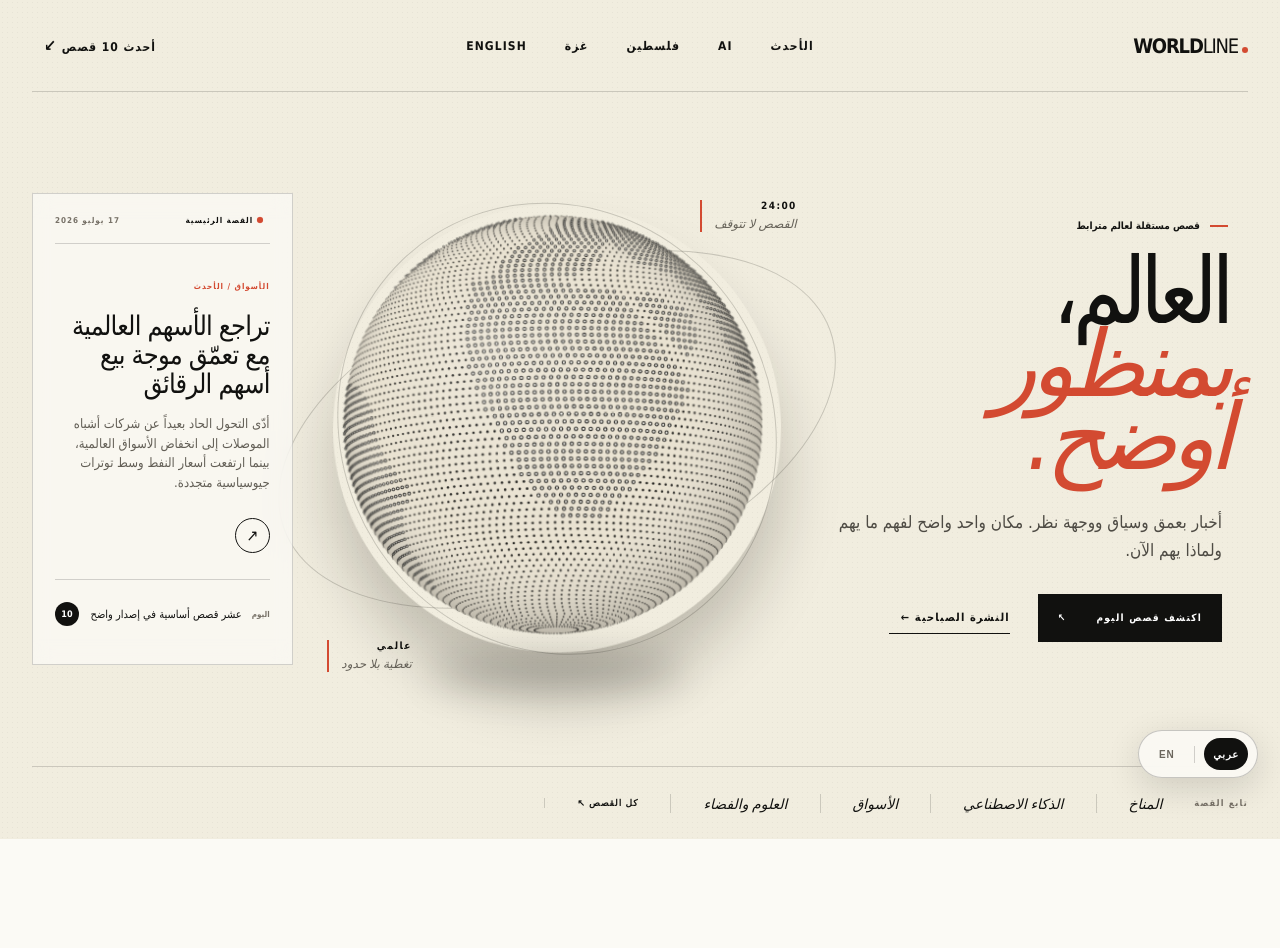
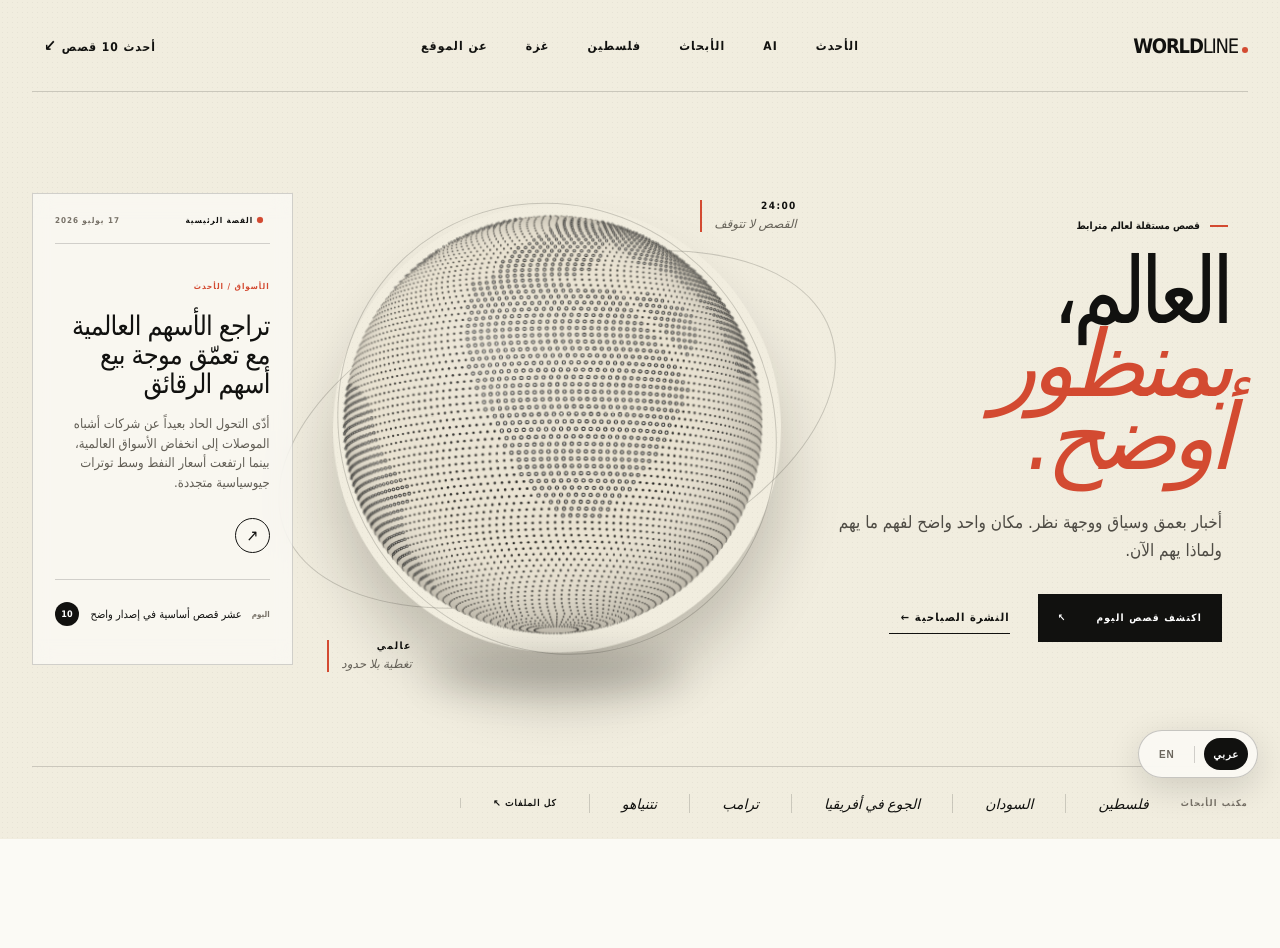
Before and after one commit to YYHomr/openworld, a Next.js app: page /ar in a window 1280 px wide. Shown: the top 948 px of the page. Built offline with nearby package versions, Linux system fonts and the light colour scheme.

Commit message:
Feature the research desk on Arabic home

```diff
--- a/app/ar/page.tsx
+++ b/app/ar/page.tsx
@@ -4,15 +4,16 @@ import NewsletterForm from "../components/NewsletterForm";
 const Arrow=()=> <span aria-hidden="true">↖</span>;
 export const metadata={title:"وورلدلاين — الأخبار في سياقها",description:"قصص مستقلة وسياق عالمي وأفكار تستحق وقتك."};
 export default function ArabicHome(){const lead=news[0];return <main className="ar-page" dir="rtl" lang="ar">
-<section className="hero" id="top"><nav className="nav shell"><a className="brand" href="/ar">WORLD<span>LINE</span><i/></a><div className="nav-links"><a href="#latest">الأحدث</a><a href="/ar/ai">AI</a><a href="/ar/palestine">فلسطين</a><a href="/ar/gaza">غزة</a><a href="/">English</a></div><a className="edition" href="#latest">أحدث 10 قصص <span>↙</span></a></nav>
+<section className="hero" id="top"><nav className="nav shell"><a className="brand" href="/ar">WORLD<span>LINE</span><i/></a><div className="nav-links"><a href="#latest">الأحدث</a><a href="/ar/ai">AI</a><a href="/ar/research">الأبحاث</a><a href="/ar/palestine">فلسطين</a><a href="/ar/gaza">غزة</a><a href="/ar/about">عن الموقع</a></div><a className="edition" href="#latest">أحدث 10 قصص <span>↙</span></a></nav>
 <div className="hero-grid shell"><div className="hero-copy"><p className="eyebrow"><span/> قصص مستقلة لعالم مترابط</p><h1>العالم،<br/><em>بمنظور أوضح.</em></h1><p className="dek">أخبار بعمق وسياق ووجهة نظر. مكان واحد واضح لفهم ما يهم ولماذا يهم الآن.</p><div className="hero-actions"><a className="button button-dark" href="#latest">اكتشف قصص اليوم <Arrow/></a><a className="text-link" href="#newsletter">النشرة الصباحية <span>←</span></a></div></div>
 <div className="globe-stage"><div className="orbit orbit-one"/><div className="orbit orbit-two"/><div className="globe-shadow"/><div className="globe"><DotGlobe /></div><div className="globe-note note-top"><b>24:00</b><span>القصص لا تتوقف</span></div><div className="globe-note note-bottom"><b>عالمي</b><span>تغطية بلا حدود</span></div></div>
 <aside className="brief-card"><div className="brief-head"><p><span className="live-dot"/> القصة الرئيسية</p><time>17 يوليو 2026</time></div><a className="brief-lead" href={`/ar/news/${lead.slug}`}><span>{lead.category} / الأحدث</span><h2>{lead.title}</h2><p>{lead.dek}</p><i><Arrow/></i></a><div className="brief-ticker"><span>اليوم</span><p>عشر قصص أساسية في إصدار واضح</p><b>10</b></div></aside></div>
-<div className="topic-strip shell"><span>تابع القصة</span><a href="#latest">المناخ</a><a href="#latest">الذكاء الاصطناعي</a><a href="#latest">الأسواق</a><a href="#latest">العلوم والفضاء</a><a className="all-topics" href="#latest">كل القصص <Arrow/></a></div></section>
+<div className="topic-strip shell"><span>مكتب الأبحاث</span><a href="/ar/research/palestine">فلسطين</a><a href="/ar/research/sudan">السودان</a><a href="/ar/research/african-hunger">الجوع في أفريقيا</a><a href="/ar/research/trump">ترامب</a><a href="/ar/research/netanyahu">نتنياهو</a><a className="all-topics" href="/ar/research">كل الملفات <Arrow/></a></div></section>
 <section className="latest shell" id="latest"><div className="section-heading"><div><p className="eyebrow"><span/> تحديث 17 يوليو 2026</p><h2>أحدث عشر قصص.</h2></div><p>عشر قصص حالية في الشؤون العالمية والتكنولوجيا والعلوم والمناخ والأعمال، ولكل قصة صفحتها الكاملة.</p></div><div className="story-list">{news.map(s=><a className="story-row" href={`/ar/news/${s.slug}`} key={s.slug}><span className="story-number">{s.number}</span><span className="story-category">{s.category}</span><h3>{s.title}</h3><span className="story-time">{s.readTime}</span><span className="story-arrow"><Arrow/></span></a>)}</div></section>
 <section className="home-ai"><div className="shell home-ai-grid"><div><p className="eyebrow"><span/> تغذية تلقائية مباشرة</p><h2>أخبار AI،<br/><em>تحدّث نفسها.</em></h2></div><p>أحدث التقارير عن النماذج والأبحاث والسياسات والشركات، من قاعدة أخبار عالمية مفتوحة كل 15 دقيقة.</p><a href="/ar/ai">افتح مكتب AI <span>↖</span></a></div></section>
+<section className="home-research"><div className="shell"><div className="home-research-head"><div><p className="eyebrow light"><span/> بحث عميق · تحقق 18 يوليو 2026</p><h2>ذاكرة،<br/><em>مع الدليل.</em></h2></div><p>خمسة ملفات موثقة من منظور عربي وفلسطيني: موقف واضح ودقة في وصف الأدلة.</p><a href="/ar/research">افتح مكتب الأبحاث ↖</a></div><div className="home-research-list"><a href="/ar/research/palestine"><span>01</span><b>فلسطين</b><i>القانون والأرض والحياة ↖</i></a><a href="/ar/research/sudan"><span>02</span><b>السودان</b><i>المدنيون قبل الجنرالات ↖</i></a><a href="/ar/research/african-hunger"><span>03</span><b>الجوع في أفريقيا</b><i>المجاعات تُصنع ↖</i></a><a href="/ar/research/trump"><span>04</span><b>ترامب</b><i>القوة وفلسطين ↖</i></a><a href="/ar/research/netanyahu"><span>05</span><b>نتنياهو</b><i>القيادة والمساءلة ↖</i></a></div></div></section>
 <section className="home-palestine"><div className="shell home-palestine-grid"><div><p className="eyebrow light"><span/> دليل تاريخي جديد</p><h2>فلسطين،<br/><em>قصة كاملة.</em></h2></div><p>دليل من ستة فصول تقوده الخريطة: التاريخ والنكبة والحياة اليومية والقدس والزيتون والتين وغزة، من منظور فلسطيني.</p><a href="/ar/palestine">استكشف فلسطين <span>↖</span></a></div></section>
 <section className="home-gaza"><div className="shell home-gaza-grid"><div><p className="eyebrow light"><span/> سلسلة رأي جديدة</p><h2>غزة: حياة،<br/><em>حقوق، عودة.</em></h2></div><p>خمس مقالات تضع المدنيين الفلسطينيين والتعليم والمساعدات والإعمار والذاكرة الثقافية في المركز، مع رسوم موثقة وصور صحفية.</p><a href="/ar/gaza">استكشف سلسلة غزة <span>↖</span></a></div></section>
 <section className="manifesto"><div className="shell manifesto-grid"><p className="eyebrow light"><span/> وجهة نظرنا</p><blockquote>«أفضل الأخبار لا تخبرك بما تفكر، بل تمنحك المزيد لتفكر فيه.»</blockquote><a href="#latest">اقرأ الإصدار <Arrow/></a></div></section>
 <section className="newsletter shell" id="newsletter"><div><p className="eyebrow"><span/> يُرسل عبر Gmail</p><h2>موجز اليوم،<br/>في بريدك.</h2></div><NewsletterForm lang="ar"/></section>
-<footer className="footer shell"><a className="brand" href="/ar">WORLD<span>LINE</span><i/></a><p>صحافة مستقلة للعقول الفضولية.</p><p>© 2026 وورلدلاين</p></footer></main>}
+<footer className="footer shell"><a className="brand" href="/ar">WORLD<span>LINE</span><i/></a><p>صحافة مستقلة للعقول الفضولية. <a href="/ar/about">عن VOAI ↖</a></p><p>© 2026 وورلدلاين</p></footer></main>}
```
